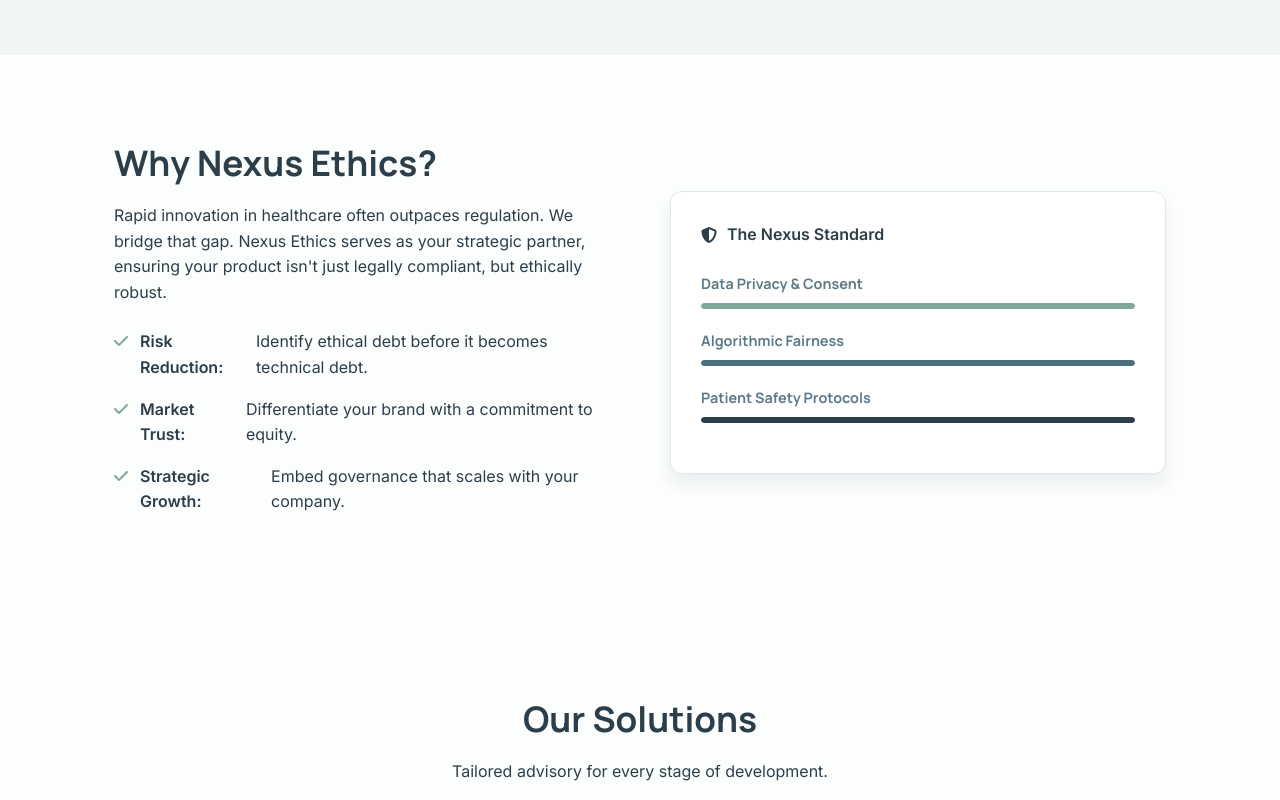
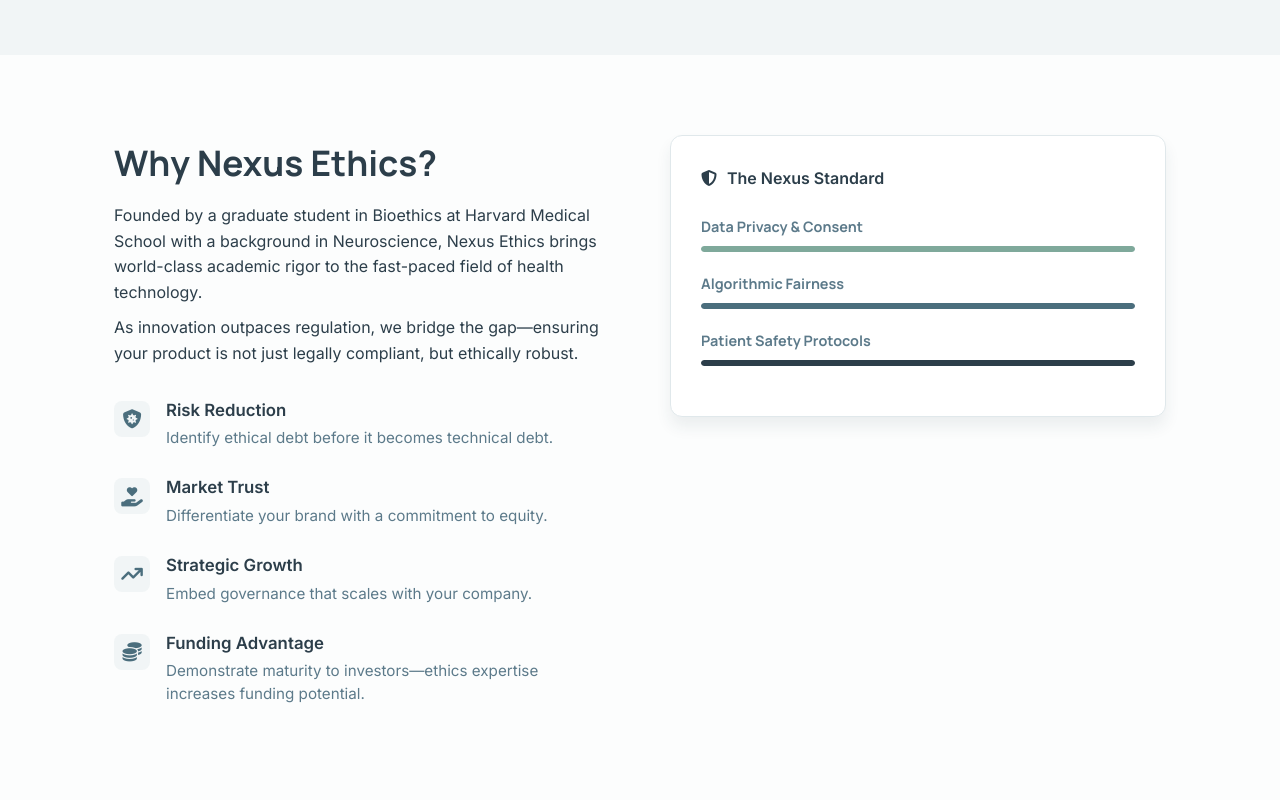
Before and after one commit to marharytakrylova1/nexusethics, a plain HTML site: page index.html in a window 1280 px wide. Shown: the part 1400-2200 px from the top of the page. Drawn offline with Linux system fonts and the light colour scheme.

Commit message:
made website

```diff
--- a/index.html
+++ b/index.html
@@ -105,13 +105,40 @@
                 <div class="text-content">
                     <h2 class="section-title">Why Nexus Ethics?</h2>
                     <p>
-                        Rapid innovation in healthcare often outpaces regulation. We bridge that gap.
-                        Nexus Ethics serves as your strategic partner, ensuring your product isn't just legally compliant, but ethically robust.
+                        Founded by a graduate student in Bioethics at Harvard Medical School with a background in Neuroscience, Nexus Ethics brings world-class academic rigor to the fast-paced field of health technology.
+                    </p>
+                    <p style="margin-top: 10px;">
+                        As innovation outpaces regulation, we bridge the gap—ensuring your product is not just legally compliant, but ethically robust.
                     </p>
                     <ul class="check-list">
-                        <li><i class="fa-solid fa-check"></i> <strong>Risk Reduction:</strong> Identify ethical debt before it becomes technical debt.</li>
-                        <li><i class="fa-solid fa-check"></i> <strong>Market Trust:</strong> Differentiate your brand with a commitment to equity.</li>
-                        <li><i class="fa-solid fa-check"></i> <strong>Strategic Growth:</strong> Embed governance that scales with your company.</li>
+                        <li>
+                            <i class="fa-solid fa-shield-virus"></i>
+                            <div class="list-content">
+                                <strong>Risk Reduction</strong>
+                                <span>Identify ethical debt before it becomes technical debt.</span>
+                            </div>
+                        </li>
+                        <li>
+                            <i class="fa-solid fa-hand-holding-heart"></i>
+                            <div class="list-content">
+                                <strong>Market Trust</strong>
+                                <span>Differentiate your brand with a commitment to equity.</span>
+                            </div>
+                        </li>
+                        <li>
+                            <i class="fa-solid fa-arrow-trend-up"></i>
+                            <div class="list-content">
+                                <strong>Strategic Growth</strong>
+                                <span>Embed governance that scales with your company.</span>
+                            </div>
+                        </li>
+                        <li>
+                            <i class="fa-solid fa-coins"></i>
+                            <div class="list-content">
+                                <strong>Funding Advantage</strong>
+                                <span>Demonstrate maturity to investors—ethics expertise increases funding potential.</span>
+                            </div>
+                        </li>
                     </ul>
                 </div>
 
@@ -237,6 +264,7 @@
                 <div class="contact-header">
                     <h2>Connect With Us</h2>
                     <p>Ready to prioritize ethics? Request information or schedule a chat.</p>
+                    <div style="height: 20px" ></div>
                     <a href="mailto:nexusethics.consulting@gmail.com" class="email-link">nexusethics.consulting@gmail.com</a>
                 </div>
                 <form id="contactForm" action="mailto:nexusethics.consulting@gmail.com" method="post" enctype="text/plain" class="modern-form">
@@ -245,7 +273,7 @@
                         <input type="text" name="name" required>
                     </div>
                     <div class="input-group">
-                        <label>Work Email</label>
+                        <label>Email</label>
                         <input type="email" name="email" required>
                     </div>
                     <div class="input-group">
@@ -255,6 +283,7 @@
                             <option>Rapid Review</option>
                             <option>Comprehensive Audit</option>
                             <option>Scale Up Partnership</option>
+                            <option>Other</option>
                         </select>
                     </div>
                     <div class="input-group">
--- a/style.css
+++ b/style.css
@@ -219,10 +219,23 @@
 .disclaimer-card .icon-wrapper { color: var(--brand-sage); }
 
 /* About Grid */
-.grid-2-col { display: grid; grid-template-columns: 1fr 1fr; gap: 60px; align-items: center; }
-.check-list { list-style: none; margin-top: 24px; }
-.check-list li { display: flex; gap: 12px; margin-bottom: 16px; font-size: 1rem; color: var(--text-main); }
-.check-list i { color: var(--brand-sage); margin-top: 4px; }
+.grid-2-col { display: grid; grid-template-columns: 1fr 1fr; gap: 60px; align-items: flex-start; }
+.check-list { list-style: none; margin-top: 30px; display: flex; flex-direction: column; gap: 24px; }
+.check-list li { display: flex; gap: 16px; align-items: flex-start; }
+.check-list i {
+    color: var(--brand-teal);
+    font-size: 1.2rem;
+    margin-top: 4px;
+    background: var(--bg-offset);
+    width: 36px; height: 36px;
+    display: flex; align-items: center; justify-content: center;
+    border-radius: 8px;
+    flex-shrink: 0;
+}
+.list-content { display: flex; flex-direction: column; gap: 4px; }
+.list-content strong { font-size: 1.05rem; color: var(--brand-dark); }
+@media (prefers-color-scheme: dark) { .list-content strong { color: var(--text-main); } }
+.list-content span { font-size: 0.95rem; color: var(--text-muted); line-height: 1.5; }
 
 /* Trust Card */
 .trust-card {
@@ -284,7 +297,7 @@
     padding: 50px;
     display: grid; grid-template-columns: 1fr 1.5fr; gap: 50px;
 }
-.email-link { color: var(--brand-teal); font-weight: 600; font-size: 1.1rem; }
+.email-link { color: var(--brand-teal); font-weight: 600; font-size: 1.1rem;}
 
 .input-group { margin-bottom: 20px; }
 .input-group label { display: block; font-size: 0.9rem; margin-bottom: 6px; color: var(--text-muted); font-weight: 500; }
```
Also changed, not shown: images/logo.png (deleted), images/transparent full logo.png (added), images/transparent logo.png (added), 1 other file.
